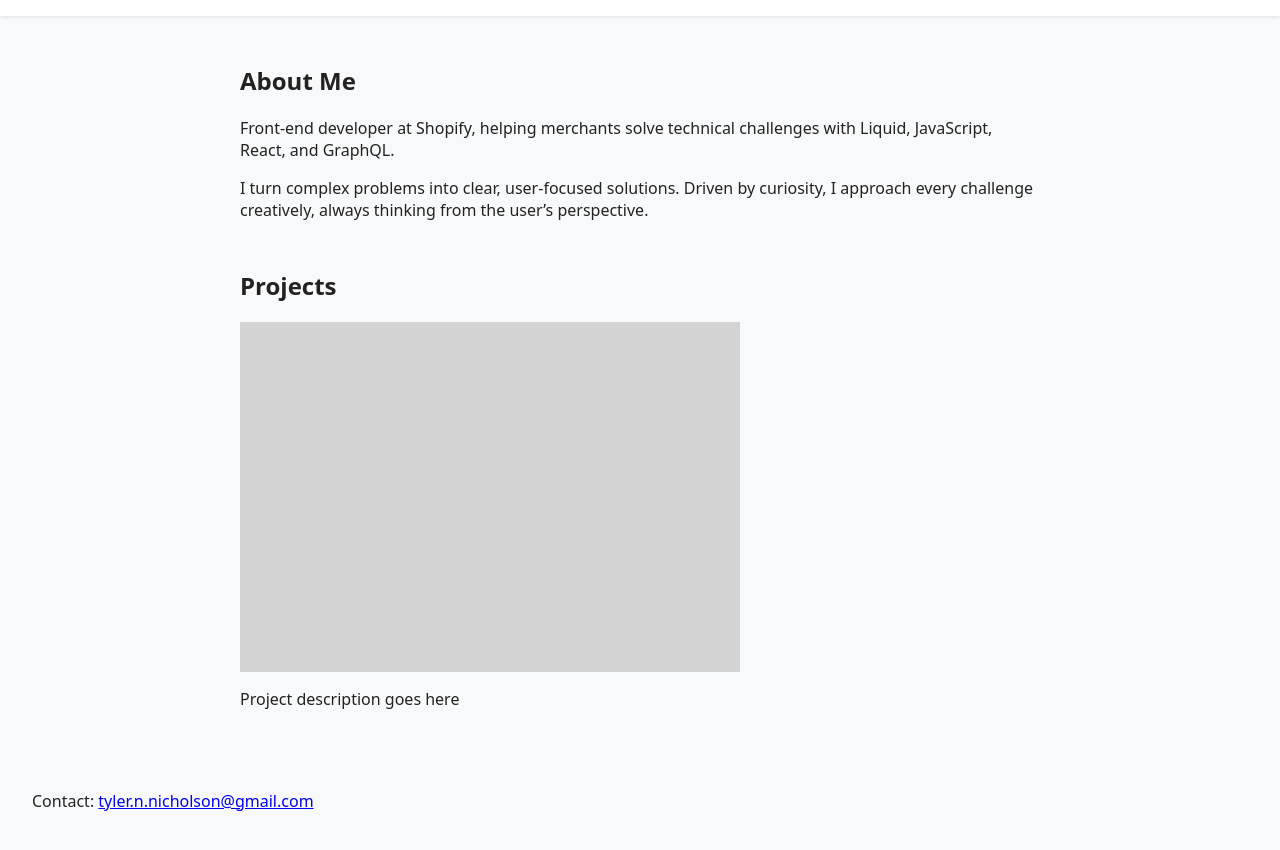
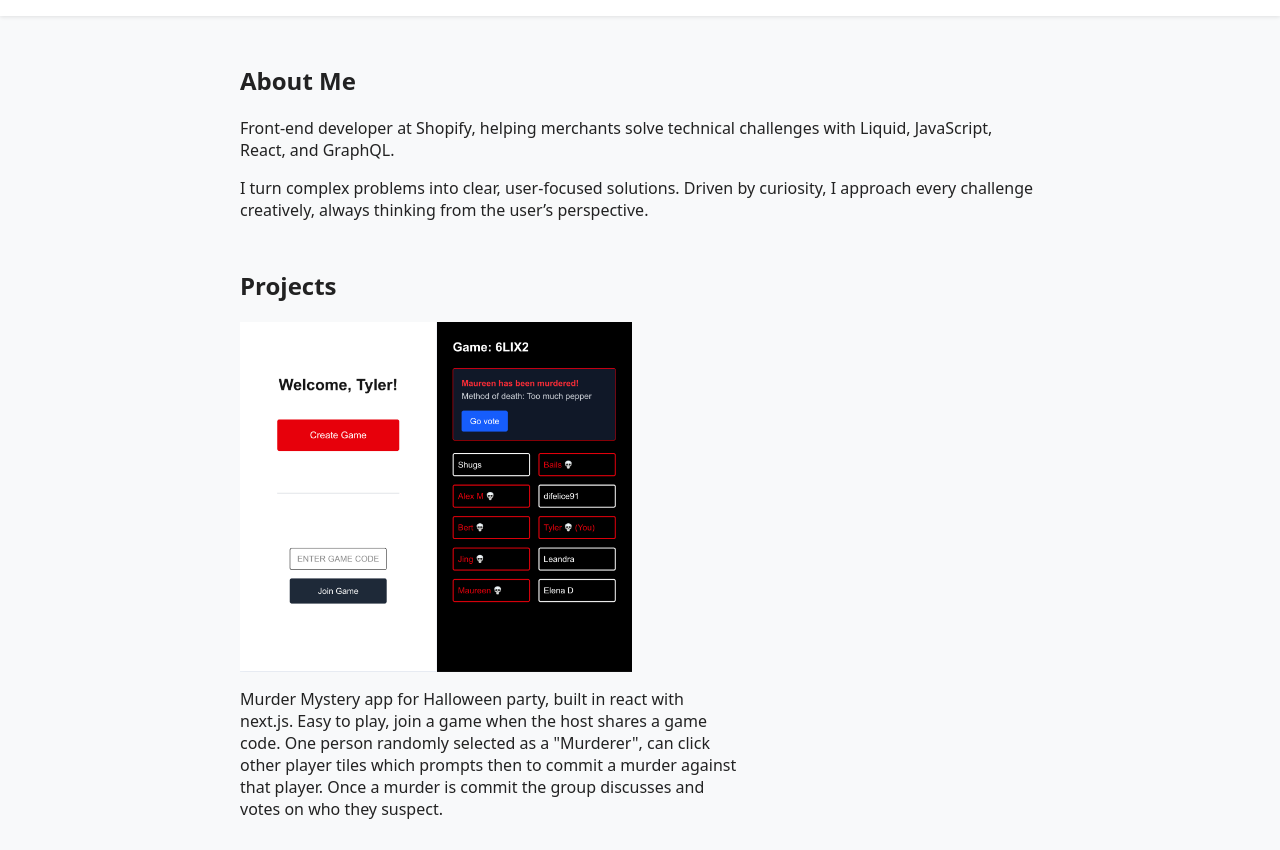
Before and after one commit to tyler-nich/portfolio, a plain HTML site: page index.html in a window 1280 px wide. Shown: the part 102-952 px from the top of the page. Drawn offline with Linux system fonts and the light colour scheme.

Commit message:
added murder mystery project

```diff
--- a/css/style.css
+++ b/css/style.css
@@ -33,8 +33,10 @@ section {
   padding: 0 1rem;
 }
 
-.project-visual {
-    background-color: lightgrey;
+.project-visual,
+.project-desc {
+    display: flex;
+    flex: auto;
     width: 500px;
     height: 350px;
 }
--- a/index.html
+++ b/index.html
@@ -34,11 +34,19 @@
   <section id="projects">
     <h2>Projects</h2>
     <div class="project">
+      <a href="https://murder-mystery-beta.vercel.app/home" target="_blank">
         <div class="project-visual">
-            <img src="" alt="">
+            <img src="/media/murder-mystery-home-page.png" alt="Home screen of Murder Mystery game">
+            <img src="/media/murder-mystery-in-game-page.png" alt="In game visual" class="on-hover">
         </div>
+      </a>
         <div class="project-desc">
-            <p>Project description goes here</p>
+            <p>Murder Mystery app for Halloween party, built in react with next.js.
+              Easy to play, join a game when the host shares a game code. One person
+              randomly selected as a "Murderer", can click other player tiles which
+              prompts then to commit a murder against that player. Once a murder is commit
+              the group discusses and votes on who they suspect.
+            </p>
         </div>
     </div>
   </section>
```
Also changed, not shown: media/murder-mystery-home-page.png (added), media/murder-mystery-in-game-page.png (added).
